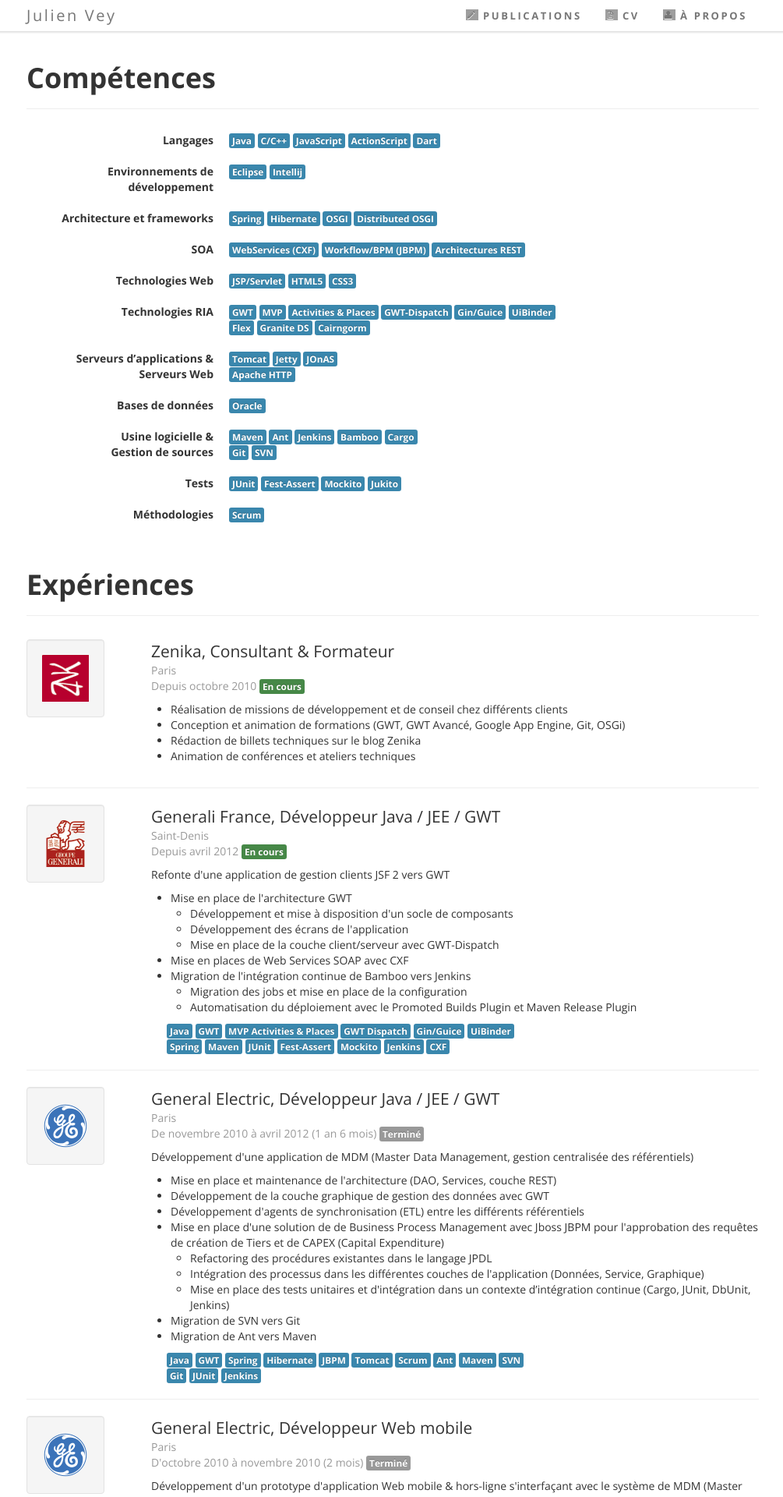
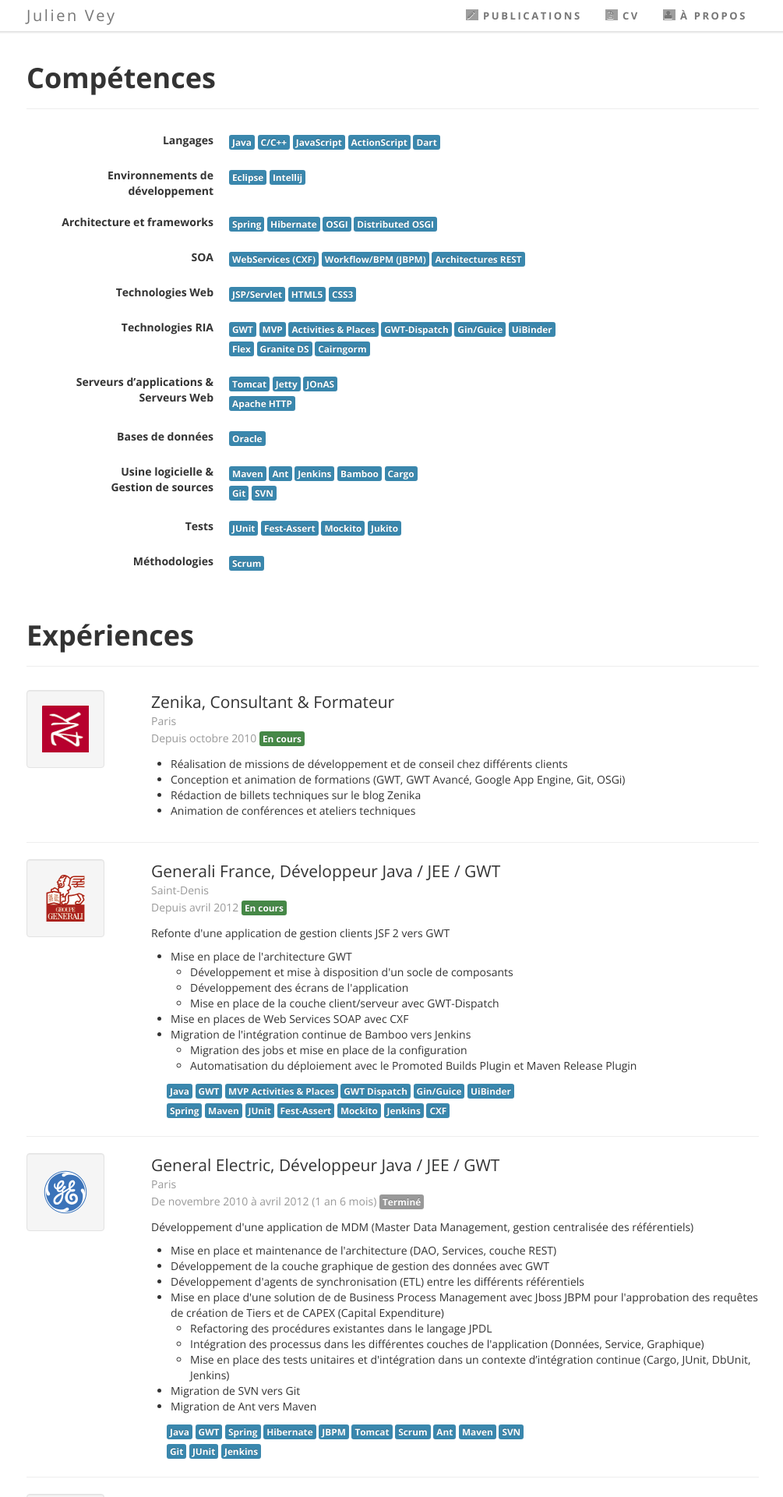
Before and after one commit to julienvey/julienvey.en, a Jekyll site: the page built from cv.html, in a window 1280 px wide. Shown: the top 1920 px of the page at 78% size, without its empty margins (136-1141 px from the left). Built offline with Jekyll 4.4.1, drawn with Linux system fonts in a browser that asks for light colours; Markdown is read by kramdown in place of the engine named in the settings; grey boxes are pictures that could not be loaded.

Commit message:
Mise a jour du style pour matcher la nouvelle police

```diff
--- a/css/julienvey.css
+++ b/css/julienvey.css
@@ -19,6 +19,10 @@
   color: #444;
   font-size: 18px;
   line-height: 1.8em;
+}
+
+.label {
+  line-height: 25px;
 }
 /* Header
 -------------------------------------------------- */
```
